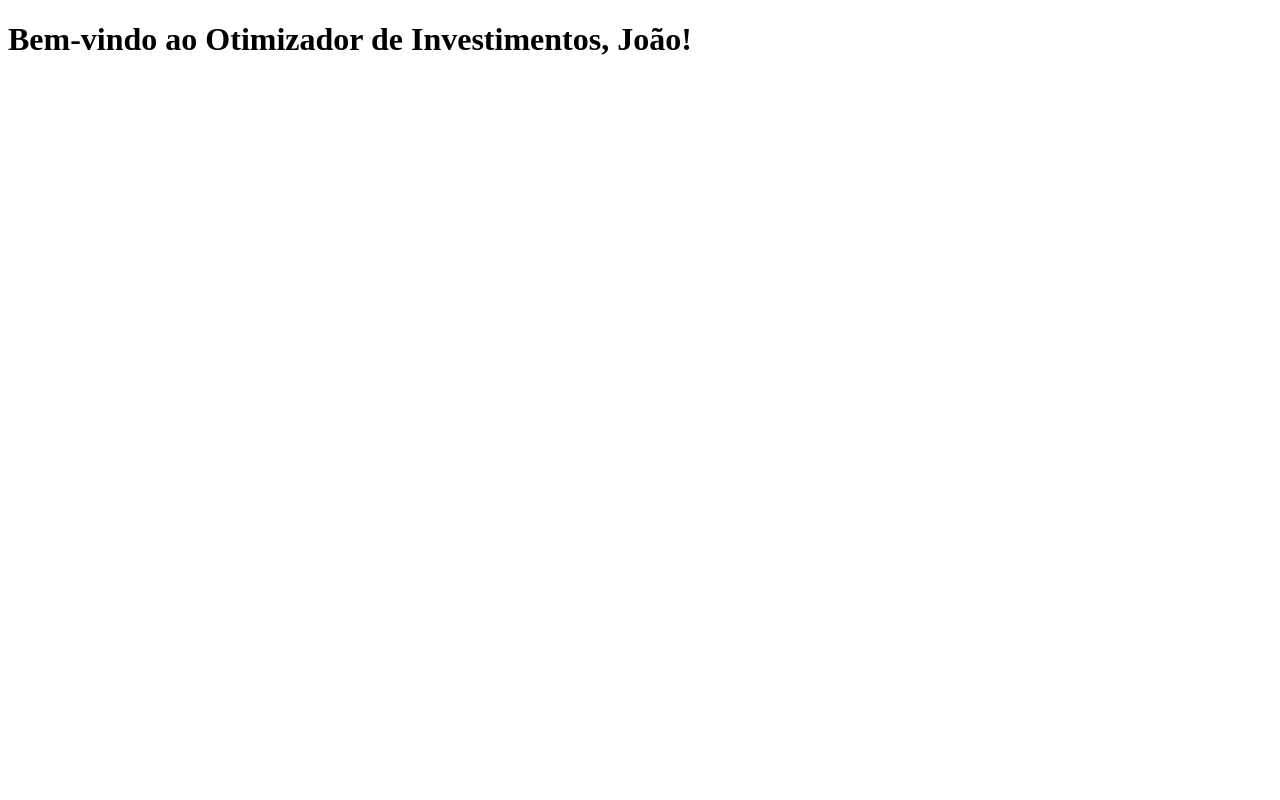
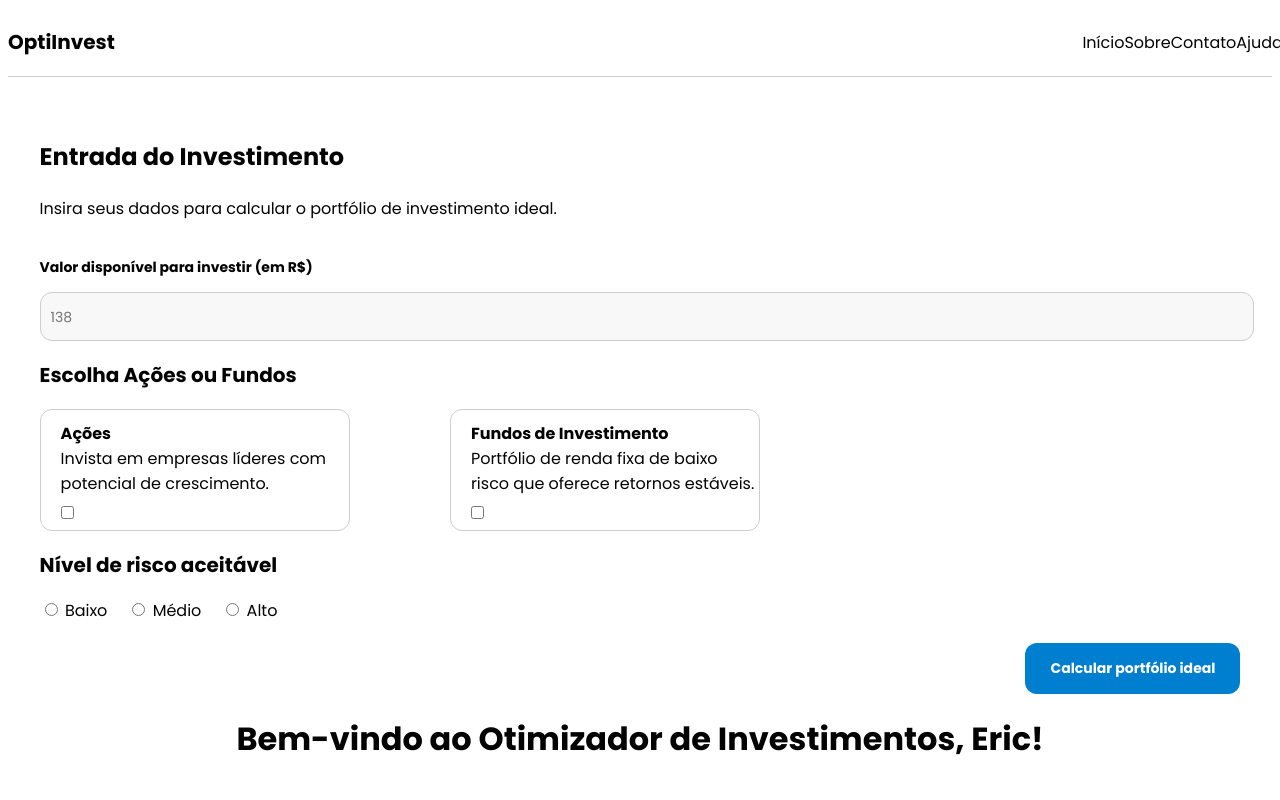
Before and after one commit to ericklaus16/ligue-4, a Flask app: page / in a window 1280 px wide. Run offline with Flask 3, Linux system fonts and the light colour scheme.

Commit message:
update user greeting and enhance investment form layout with new styles

```diff
--- a/app/routes.py
+++ b/app/routes.py
@@ -4,7 +4,7 @@ main = Blueprint('main', __name__)
 
 @main.route('/')
 def home():
-    user = "João"
+    user = "Eric"
     return render_template('index.html', user = user)
 
 @main.route('/about')
--- /dev/null
+++ b/app/static/css/card.css
@@ -0,0 +1,40 @@
+.investment-type-cards {
+    display: flex;
+    width: 60%;
+    justify-content: space-between;
+}
+
+.investment-type-card {
+    display: flex;
+    flex-direction: column;
+    justify-content: center;
+    width: 40%;
+    height: 120px;
+    border: 1px solid #cdcdd2;
+    border-radius: 12px;
+    padding-left: 20px;
+    margin-top: 20px;
+}
+
+
+.investment-type-card p {
+    margin: 0;
+}
+
+.investment-type-card-text {
+    font-size: 16px;
+    font-weight: bold;
+    line-height: 24px;
+}
+
+.investment-type-card-sub-text {
+    font-size: 14px;
+    line-height: 20px;
+}
+
+
+.investment-type-card input {
+    margin: 0;
+    margin-top: 10px;
+    align-self: flex-start;
+}
--- /dev/null
+++ b/app/static/css/index.css
@@ -0,0 +1,99 @@
+* {
+    font-family: "Poppins", sans-serif;
+}
+
+body {
+    color: #030303;
+    display: flex;
+    flex-direction: column;
+    align-items: center;
+}
+
+header {
+    display: flex;
+    width: 100%;
+    justify-content: space-between;
+    align-items: center;
+    border-bottom: 1px solid #cdcdd2;
+}
+
+header a {
+    text-decoration: none;
+    color: #030303;
+    font-size: 16px;
+}
+
+.company-name {
+    font-size: 20px;
+    font-weight: bold;
+    line-height: 28px;
+}
+
+.header-links {
+    display: flex;
+    justify-content: space-between;
+    width: 15%;
+}
+
+.investment-area {
+    display: flex;
+    flex-direction: column;
+    width: 95%;
+    margin-top: 40px;
+}
+
+.main-title {
+    font-size: 24px;
+    font-weight: bold;
+    line-height: 32px;
+}
+
+.sub-title {
+    font-size: 16px;
+    line-height: 24px;
+}
+
+.investment-amount-text {
+    font-size: 14px;
+    line-height: 20px;
+    font-weight: bolder;
+}
+
+.investment-amount-area input {
+    width: 100%;
+    height: 45px;
+    margin-top: 15px;
+    background-color: #f8f8f8;
+    border: 1px solid #cdcdd2;
+    border-radius: 12px;
+    padding-left: 10px;
+    font-size: 14px;
+    line-height: 46px;
+    color: #94a3b8;
+    font-weight: normal;
+}
+
+.investment-amount-area, .investment-type-area, .investment-risk-area {
+    display: flex;
+    flex-direction: column;
+    margin-top: 20px;
+}
+
+.investment-type-text {
+    font-size: 20px;
+    font-weight: bold;
+    line-height: 28px;
+}
+
+.submit-input {
+    margin-top: 20px;
+    align-self: flex-end;
+    border: 0;
+    border-radius: 12px;
+    background-color: #007ed0;
+    color: #fff;
+    padding: 15px 25px;
+
+    font-size: 14px;
+    font-weight: bold;
+}
--- /dev/null
+++ b/app/static/css/risks.css
@@ -0,0 +1,17 @@
+.investment-risk-text {
+    font-size: 20px;
+    font-weight: bold;
+    line-height: 28px;
+}
+
+.investment-risks {
+    display: flex;
+    width: 60%;
+    margin-top: 20px;
+}
+
+.investment-risk {
+    margin-right: 20px;
+    font-size: 16px;
+    line-height: 24px;
+}
--- a/app/templates/index.html
+++ b/app/templates/index.html
@@ -4,8 +4,79 @@
     <meta charset="UTF-8">
     <meta name="viewport" content="width=device-width, initial-scale=1.0" />
     <title>Investment Optimizer</title>
+
+    <link rel="preconnect" href="https://fonts.googleapis.com">
+    <link rel="preconnect" href="https://fonts.gstatic.com" crossorigin>
+    <link href="https://fonts.googleapis.com/css2?family=Lato:ital,wght@0,100;0,300;0,400;0,700;0,900;1,100;1,300;1,400;1,700;1,900&family=Oxygen:wght@300;400;700&family=Poppins:ital,wght@0,100;0,200;0,300;0,400;0,500;0,600;0,700;0,800;0,900;1,100;1,200;1,300;1,400;1,500;1,600;1,700;1,800;1,900&display=swap" rel="stylesheet">
 </head>
 <body>
+    <header>
+        <div>
+            <p class="company-name">OptiInvest</p>
+        </div>
+        <div class="header-links">
+            <a href="#">Início</a>
+            <a href="#">Sobre</a>
+            <a href="#">Contato</a>
+            <a href="#">Ajuda</a>
+        </div>
+    </header>
+
+    <form class="investment-area">
+        <div class="first-text">
+            <p class="main-title">Entrada do Investimento</p>
+            <p class="sub-title">Insira seus dados para calcular o portfólio de investimento ideal.</p>
+        </div>
+
+        <div class="investment-amount-area">
+            <label class="investment-amount-text" for="investment-amount">Valor disponível para investir (em R$)</label>
+            <input type="number" id="investment-amount" name="investment-amount" placeholder="138"/>
+        </div>
+
+        <div class="investment-type-area">
+            <label class="investment-type-text">Escolha Ações ou Fundos</label>
+
+            <div class="investment-type-cards">
+                <div class="investment-type-card">
+                    <p class="investment-type-card-text">Ações</p>
+                    <p class="investment-type-card-subtext">Invista em empresas líderes com potencial de crescimento.</p>
+                    <input type="checkbox" id="investment-type-stocks" name="investment-type" value="stocks"/>
+                </div>
+
+                <div class="investment-type-card">
+                    <p class="investment-type-card-text">Fundos de Investimento</p>
+                    <p class="investment-type-card-subtext">Portfólio de renda fixa de baixo risco que oferece retornos estáveis.</p>
+                    <input type="checkbox" id="investment-type-stocks" name="investment-type" value="stocks"/>
+                </div>
+            </div>
+        </div>
+
+        <div class="investment-risk-area">
+            <label class="investment-risk-text">Nível de risco aceitável</label>
+
+            <div class="investment-risks">
+                <div class="investment-risk">
+                    <input type="radio" id="risk-low" name="risk" value="low"/>
+                    <label for="risk-low">Baixo</label>
+                </div>
+                <div class="investment-risk">
+                    <input type="radio" id="risk-medium" name="risk" value="medium"/>
+                    <label for="risk-medium">Médio</label>
+                </div>
+                <div class="investment-risk">
+                    <input type="radio" id="risk-high" name="risk" value="high"/>
+                    <label for="risk-high">Alto</label>
+                </div>
+            </div>
+        </div>
+
+        <input type="submit" class="submit-input" value="Calcular portfólio ideal"/>
+    </form>
+
     <h1>Bem-vindo ao Otimizador de Investimentos, {{user}}!</h1>
+
+    <link rel="stylesheet" href="../static/css/index.css" />
+    <link rel="stylesheet" href="../static/css/card.css" />
+    <link rel="stylesheet" href="../static/css/risks.css" />
 </body>
 </html>
```
Also changed, not shown: app/__init__.py (line endings or trailing spaces).
